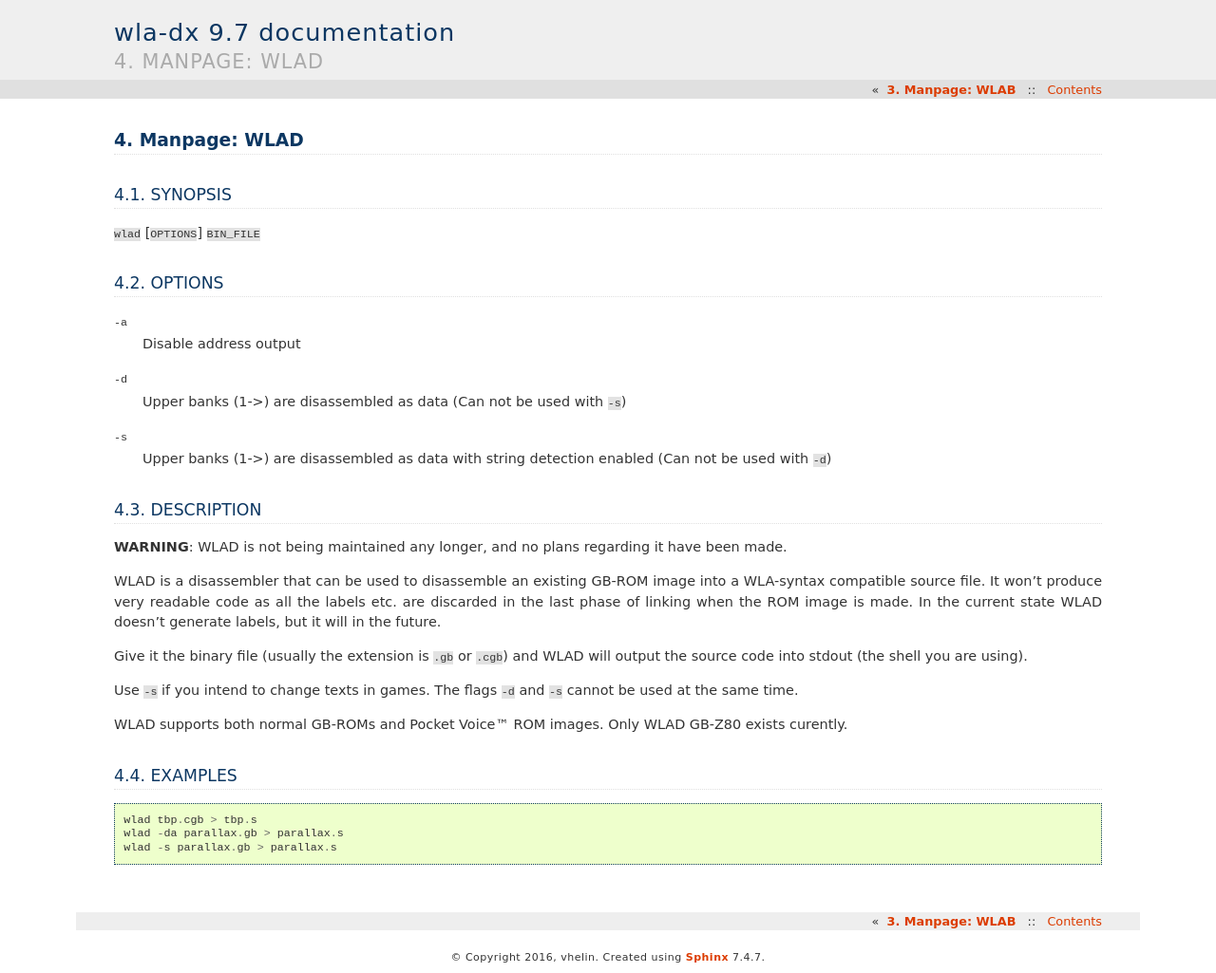
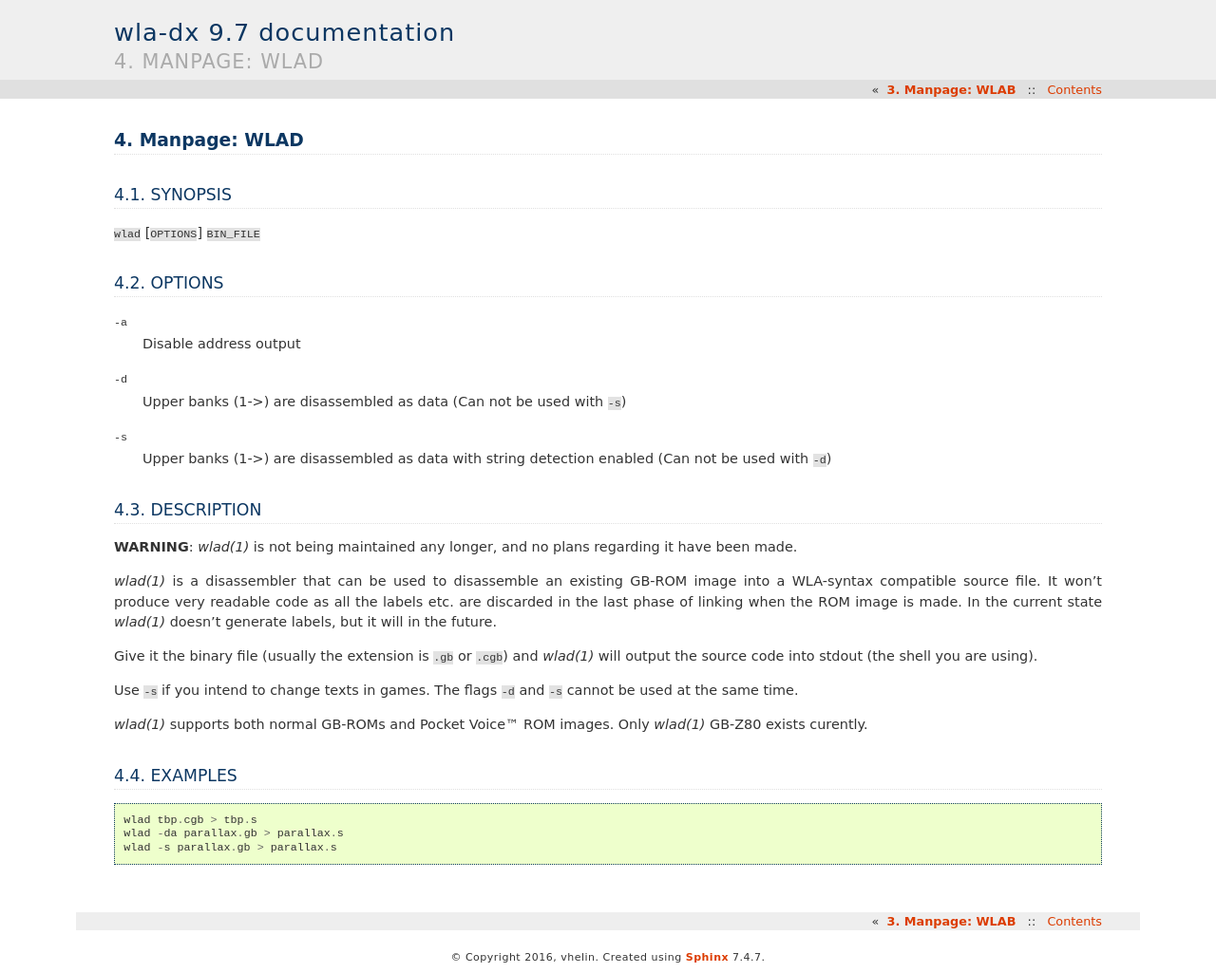
Before and after one commit to vhelin/wla-dx, a Sphinx documentation site: the page built from doc/man/wlad.rst, in a window 1280 px wide. Shown: the whole page at 95% size. Built offline with Sphinx 7.4.7, drawn with Linux system fonts in a browser that asks for light colours.

Commit message:
doc: manpage everything in man pages

```diff
--- a/doc/man/wla-cpu.rst
+++ b/doc/man/wla-cpu.rst
@@ -46,7 +46,7 @@ DESCRIPTION
 Assemble a BIN_FILE to an object file (``-o``) or to an library file (``-l``).
 
 These object files can be linked together (or with library files) later
-with wlalink(1).
+with :manpage:`wlalink(1)`.
 
 Name object files so that they can be recognized as object files. Normal
 suffix is ``.o`` (WLA default). This can also be changed with ``.OUTNAME``.
--- a/doc/man/wlab.rst
+++ b/doc/man/wlab.rst
@@ -33,8 +33,8 @@ Choose one:
 DESCRIPTION
 -----------
 
-WLAB converts binary files to WLA's byte definition strings and print it to
-the standard output.
+:manpage:`wla(1)` converts binary files to WLA's byte definition strings and
+print it to the standard output.
 
 
 EXAMPLES
--- a/doc/man/wlad.rst
+++ b/doc/man/wlad.rst
@@ -29,23 +29,24 @@ OPTIONS
 DESCRIPTION
 -----------
 
-**WARNING**: WLAD is not being maintained any longer, and no plans regarding it
-have been made.
+**WARNING**: :manpage:`wlad(1)` is not being maintained any longer, and no
+plans regarding it have been made.
 
-WLAD is a disassembler that can be used to disassemble an existing GB-ROM
-image into a WLA-syntax compatible source file. It won't produce very readable
-code as all the labels etc. are discarded in the last phase of linking when
-the ROM image is made. In the current state WLAD doesn't generate labels,
-but it will in the future.
+:manpage:`wlad(1)` is a disassembler that can be used to disassemble an
+existing GB-ROM image into a WLA-syntax compatible source file. It won't
+produce very readable code as all the labels etc. are discarded in the last
+phase of linking when the ROM image is made. In the current state
+:manpage:`wlad(1)` doesn't generate labels, but it will in the future.
 
 Give it the binary file (usually the extension is ``.gb`` or ``.cgb``) and
-WLAD will output the source code into stdout (the shell you are using).
+:manpage:`wlad(1)` will output the source code into stdout (the shell you are
+using).
 
 Use ``-s`` if you intend to change texts in games.
 The flags ``-d`` and ``-s`` cannot be used at the same time.
 
-WLAD supports both normal GB-ROMs and Pocket Voice™ ROM images.
-Only WLAD GB-Z80 exists curently.
+:manpage:`wlad(1)` supports both normal GB-ROMs and Pocket Voice™ ROM images.
+Only :manpage:`wlad(1)` GB-Z80 exists curently.
 
 
 EXAMPLES
--- a/doc/man/wlalink.rst
+++ b/doc/man/wlalink.rst
@@ -36,8 +36,8 @@ Choose one:
 DESCRIPTION
 -----------
 
-WLALINK is a part of WLA-DX. It links one or more object files (and perhaps
-some library files) together to produce a ROM image / program file.
+:manpage:`wlalink(1)` is a part of WLA-DX. It links one or more object files
+(and perhaps some library files) together to produce a ROM image / program file.
 
 LINK_FILE is a text file that contains information about the files you want
 to link together. Here's the format:
@@ -92,15 +92,16 @@ to link together. Here's the format:
         start $150
         ...
 
-If flag ``-i`` is given, WLALINK will write list files. Note that you must
-compile the object and library files with ``-i`` flag as well. Otherwise
-WLALINK has no extra information it needs to build list files.
+If flag ``-i`` is given, :manpage:`wlalink(1)` will write list files. Note that
+you must compile the object and library files with ``-i`` flag as well.
+Otherwise :manpage:`wlalink(1)` has no extra information it needs to build list
+files.
 
 Here is an example of a list file: Let's assume you've compiled a source file
 called ``main.s`` using the ``-i`` flag. After you've linked the result also
-with the ``-i`` flag WLALINK has created a list file called ``main.lst``. This
-file contains the source text and the result data the source compiled into.
-List files are good for debugging.
+with the ``-i`` flag :manpage:`wlalink(1)` has created a list file called
+``main.lst``. This file contains the source text and the result data the source
+compiled into. List files are good for debugging.
 
 Make sure you don't create duplicate labels in different places in the
 memory map as they break the linking loop. Duplicate labels are allowed when
```
